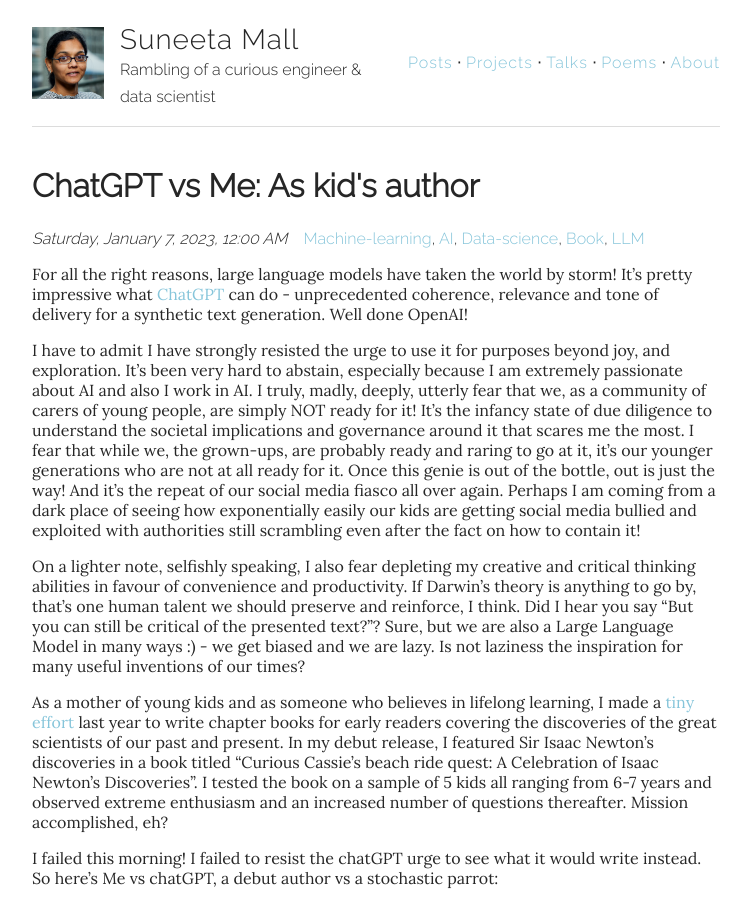
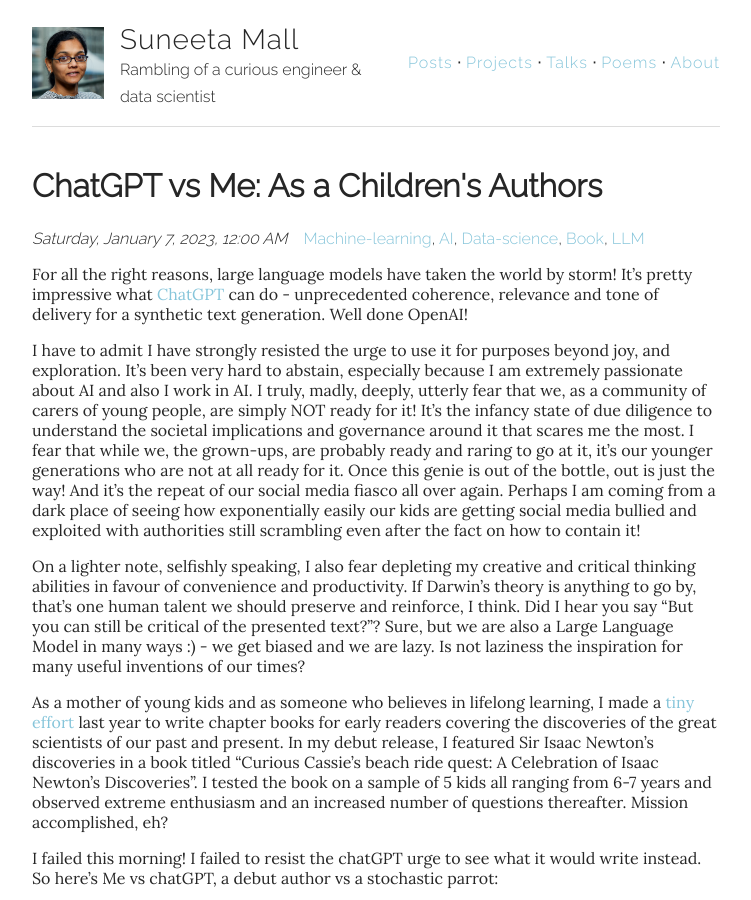
Before and after one commit to suneeta-mall/suneeta-mall.github.io, a Jekyll site: the page built from _posts/2023-01-07-ChatGPT_vs_me_kids_book_author.md, in a window 1280 px wide and 900 px high. Shown: the whole window, without its empty margins (264-1015 px from the left). Built offline with Jekyll 4.4.1, drawn with Linux system fonts in a browser that asks for light colours; some web fonts are replaced.

Commit message:
ChatGPT vs Me

```diff
--- a/_posts/2023-01-07-ChatGPT_vs_me_kids_book_author.md
+++ b/_posts/2023-01-07-ChatGPT_vs_me_kids_book_author.md
@@ -1,5 +1,5 @@
 ---
-title: "ChatGPT vs Me: As kid's author"
+title: "ChatGPT vs Me: As a Children's Authors"
 tags:
   - Machine-learning
   - AI
@@ -284,7 +284,8 @@ However, I remain unsatisfied given the lack of detail and meat around the topic
 
 [Illustration: Cassie is riding in a car with her family! She is buzzing with interesting curious keywords like Wow, What, How, When, Where! Sir Isaac is featured in the book. ]
 
->![](/images/curious_cassie/Cover.jpg)
+>![](/images/curious_cassie/cover.jpg)
+
 
 Here's a sample of [my book](/images/curious_cassie/Curious Cassie's beach ride quest- A Celebration of Isaac Newton's Discoveries.pdf). It shows 1st chapter of the 3-chapter book.
 
```
